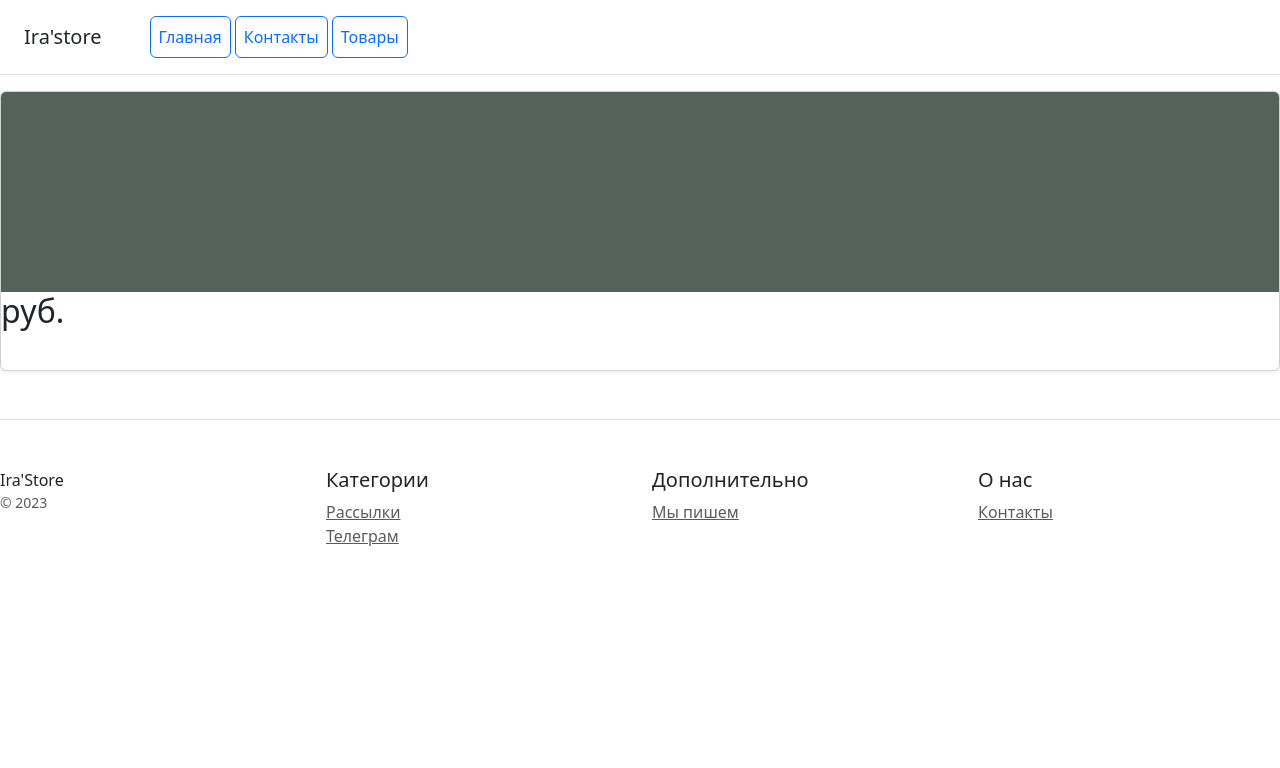
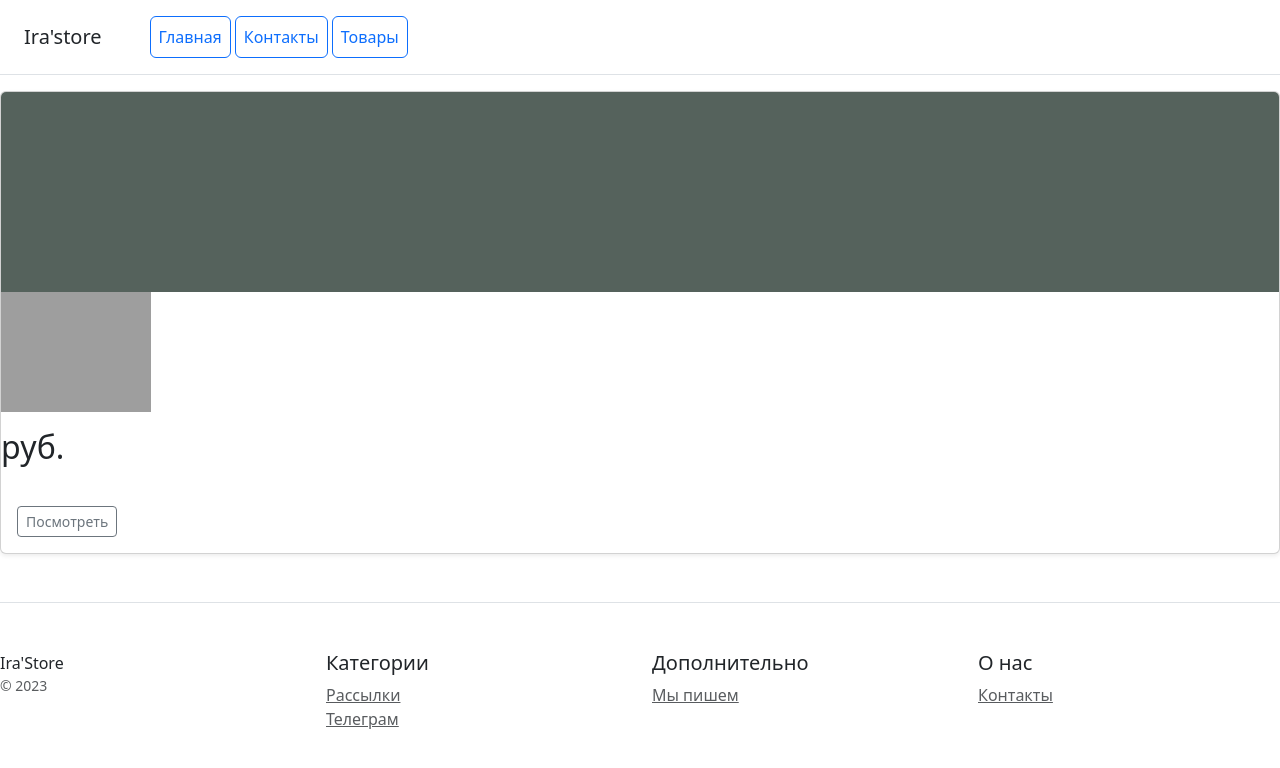
Before and after one commit to irinaloskutova/6course_hw_19_2, a Django app: page /product_card in a window 1280 px wide. Shown: the top 768 px of the page. Run offline with Django 4.2, Linux system fonts and the light colour scheme; parts of the project's set-up code (start-up, migrations or seed data) failed here and were passed over; some libraries are stand-ins or nearby versions; grey boxes are pictures that could not be loaded.

Commit message:
домашка 20.2 (3 картинки)

```diff
--- a/catalog/templates/catalog/product_card.html
+++ b/catalog/templates/catalog/product_card.html
@@ -1,4 +1,5 @@
 {% extends 'catalog/base.html' %}
+{% load media_path %}
 
 {% block content %}
 <div class="col">
@@ -7,19 +8,19 @@
              xmlns="http://www.w3.org/2000/svg" role="img" aria-label="Placeholder: Эскиз"
              preserveAspectRatio="xMidYMid slice" focusable="false"><title>Placeholder</title>
             <rect width="100%" height="100%" fill="#55625c"></rect>
+                                <p><img src="{% mediapath object.image %}" width="150" height="120" alt="Картинка">
+                                </p>
         </svg>
-        {#                        <p> <img src="{% mediapath object.image %}" width="150" height="120" alt="Картинка">#}
-        {#                        </p>#}
         <h2>{{ object.name_product }}
             {{ object.price }} руб.</h2>
         <div class="card-body">
             <p class="card-text">{{ object.description}}</p>
-{#            <div class="d-flex justify-content-between align-items-center">#}
-{#                <div class="btn-group">#}
-{#                    <button type="button" class="btn btn-sm btn-outline-secondary">Посмотреть#}
-{#                    </button>#}
-{#                </div>#}
-{#            </div>#}
+            <div class="d-flex justify-content-between align-items-center">
+                <div class="btn-group">
+                    <button type="button" class="btn btn-sm btn-outline-secondary">Посмотреть
+                    </button>
+                </div>
+            </div>
         </div>
     </div>
 </div>
--- a/fixtures.json
+++ b/fixtures.json
@@ -5,7 +5,7 @@
     "fields": {
       "name_product": "Vestel WMW4100T0",
       "description": "Стиральная машина Vestel WMW4100T0 с загрузкой до 4 кг белья отличается компактными размерами и востребованным набором функций для стирки вещей. ",
-      "picture": "media/products/vestel.jpg",
+      "picture": "products/vestel.jpg",
       "category": "washing machine",
       "price": 15999,
       "creation_date": "2023-05-11",
@@ -18,12 +18,12 @@
     "fields": {
       "name_product": "DEXP M6C7PD",
       "description": "Посудомоечная машина DEXP M6C7PD рассчитана на 6 комплектов посуды.",
-      "picture": "media/products/dexp.jpg",
+      "picture": "products/dexp.jpg",
       "category": "dishwasher",
       "price": 13999,
       "creation_date": "2023-05-11",
       "last_modified_date": "2023-05-11"
-    },
+    }
   },
     {
     "model": "catalog.product",
@@ -31,7 +31,7 @@
     "fields": {
       "name_product": "Смартфон Samsung Galaxy A24 6/128Gb, SM-A245F",
       "description": "На FHD+ Super AMOLED экране диагональю 6,5 дюйма оживает каждая деталь. Наслаждайтесь кристально четким изображением при просмотре любимых сериалов и видео благодаря яркости 1000 нит. А улучшенная защита от синего света сохранит картинку яркой как днем, так и ночью.",
-      "picture": "media/products/77203424-1200x1200.jpg",
+      "picture": "products/77203424-1200x1200.jpg",
       "category": "smartphone",
       "price": 20590,
       "creation_date": "2023-05-28",
```
